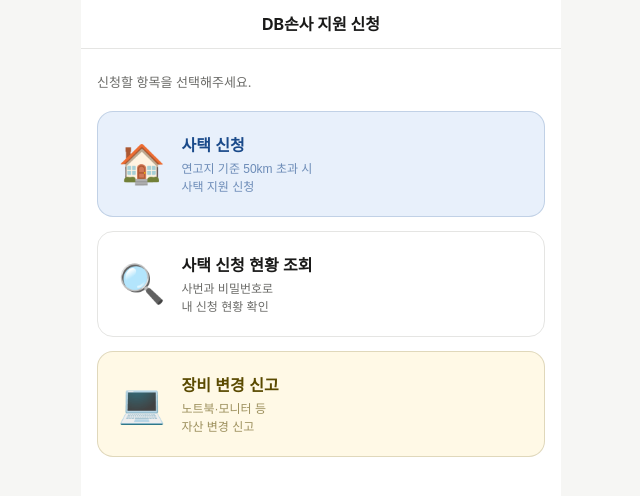
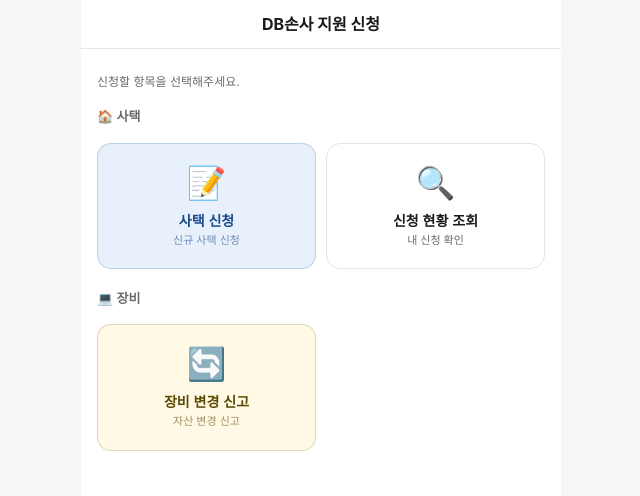
Before and after one commit to shinsak12-sketch/hr-note, a React (Vite) app in the folder frontend/: page /dbsonsa in a window 1280 px wide. Shown: the top 496 px of the page, without its empty margins (319-959 px from the left). Built offline with nearby package versions, Linux system fonts and the light colour scheme; no server answers.

Commit message:
fix: dbsonsa 랜딩 그리드 레이아웃 개편 (사택 2개, 장비 1개)

```diff
--- a/frontend/src/pages/HousingLanding.jsx
+++ b/frontend/src/pages/HousingLanding.jsx
@@ -12,56 +12,49 @@ export default function HousingLanding() {
         <div style={{ width: 40 }} />
       </div>
 
-      <div style={{ padding: '24px 16px', display: 'flex', flexDirection: 'column', gap: 14 }}>
-        <div style={{ fontSize: 13, color: 'var(--text2)', marginBottom: 4 }}>신청할 항목을 선택해주세요.</div>
+      <div style={{ padding: '24px 16px', display: 'flex', flexDirection: 'column', gap: 12 }}>
+        <div style={{ fontSize: 12, color: 'var(--text2)', marginBottom: 4 }}>신청할 항목을 선택해주세요.</div>
 
-        {/* 사택 신청 */}
+        {/* 사택 */}
+        <div style={{ fontSize: 13, fontWeight: 600, color: 'var(--text2)', marginBottom: 4 }}>🏠 사택</div>
+        <div style={{ display: 'grid', gridTemplateColumns: '1fr 1fr', gap: 10 }}>
           <button onClick={() => nav('/dbsonsa/new')} style={{
-          display: 'flex', alignItems: 'center', gap: 16,
-          padding: '20px 20px', borderRadius: 16,
+            display: 'flex', flexDirection: 'column', alignItems: 'center', justifyContent: 'center',
+            padding: '20px 10px', borderRadius: 14,
             background: '#E8F0FB', border: '0.5px solid #1A4A8A30',
-          cursor: 'pointer', textAlign: 'left', width: '100%',
+            cursor: 'pointer', textAlign: 'center', minHeight: 110,
           }}>
-          <div style={{ fontSize: 38 }}>🏠</div>
-          <div>
-            <div style={{ fontWeight: 700, fontSize: 16, color: '#1A4A8A', marginBottom: 4 }}>사택 신청</div>
-            <div style={{ fontSize: 12, color: '#1A4A8A99', lineHeight: 1.5 }}>
-              연고지 기준 50km 초과 시<br/>사택 지원 신청
-            </div>
-          </div>
+            <div style={{ fontSize: 32, marginBottom: 8 }}>📝</div>
+            <div style={{ fontWeight: 700, fontSize: 14, color: '#1A4A8A', marginBottom: 3 }}>사택 신청</div>
+            <div style={{ fontSize: 11, color: '#1A4A8A99', lineHeight: 1.4 }}>신규 사택 신청</div>
           </button>
 
-        {/* 신청 현황 조회 */}
           <button onClick={() => nav('/dbsonsa/status')} style={{
-          display: 'flex', alignItems: 'center', gap: 16,
-          padding: '20px 20px', borderRadius: 16,
+            display: 'flex', flexDirection: 'column', alignItems: 'center', justifyContent: 'center',
+            padding: '20px 10px', borderRadius: 14,
             background: 'var(--bg)', border: '0.5px solid var(--border)',
-          cursor: 'pointer', textAlign: 'left', width: '100%',
+            cursor: 'pointer', textAlign: 'center', minHeight: 110,
           }}>
-          <div style={{ fontSize: 38 }}>🔍</div>
-          <div>
-            <div style={{ fontWeight: 700, fontSize: 16, color: 'var(--text)', marginBottom: 4 }}>사택 신청 현황 조회</div>
-            <div style={{ fontSize: 12, color: 'var(--text2)', lineHeight: 1.5 }}>
-              사번과 비밀번호로<br/>내 신청 현황 확인
+            <div style={{ fontSize: 32, marginBottom: 8 }}>🔍</div>
+            <div style={{ fontWeight: 700, fontSize: 14, color: 'var(--text)', marginBottom: 3 }}>신청 현황 조회</div>
+            <div style={{ fontSize: 11, color: 'var(--text2)', lineHeight: 1.4 }}>내 신청 확인</div>
+          </button>
         </div>
+
+        {/* 장비 */}
+        <div style={{ fontSize: 13, fontWeight: 600, color: 'var(--text2)', marginTop: 8, marginBottom: 4 }}>💻 장비</div>
+        <div style={{ display: 'grid', gridTemplateColumns: '1fr 1fr', gap: 10 }}>
+          <button onClick={() => nav('/dbsonsa/asset')} style={{
+            display: 'flex', flexDirection: 'column', alignItems: 'center', justifyContent: 'center',
+            padding: '20px 10px', borderRadius: 14,
+            background: '#FFF9E6', border: '0.5px solid #5A4A0030',
+            cursor: 'pointer', textAlign: 'center', minHeight: 110,
+          }}>
+            <div style={{ fontSize: 32, marginBottom: 8 }}>🔄</div>
+            <div style={{ fontWeight: 700, fontSize: 14, color: '#5A4A00', marginBottom: 3 }}>장비 변경 신고</div>
+            <div style={{ fontSize: 11, color: '#5A4A0099', lineHeight: 1.4 }}>자산 변경 신고</div>
+          </button>
         </div>
-        </button>
-
-        {/* 장비변경 신고 */}
-        <button onClick={() => nav('/dbsonsa/asset')} style={{
-          display: 'flex', alignItems: 'center', gap: 16,
-          padding: '20px 20px', borderRadius: 16,
-          background: '#FFF9E6', border: '0.5px solid #5A4A0030',
-          cursor: 'pointer', textAlign: 'left', width: '100%',
-        }}>
-          <div style={{ fontSize: 38 }}>💻</div>
-          <div>
-            <div style={{ fontWeight: 700, fontSize: 16, color: '#5A4A00', marginBottom: 4 }}>장비 변경 신고</div>
-            <div style={{ fontSize: 12, color: '#5A4A0099', lineHeight: 1.5 }}>
-              노트북·모니터 등<br/>자산 변경 신고
-            </div>
-          </div>
-        </button>
       </div>
     </div>
   );
```
Lines whose indentation alone changed are shown as unchanged.
